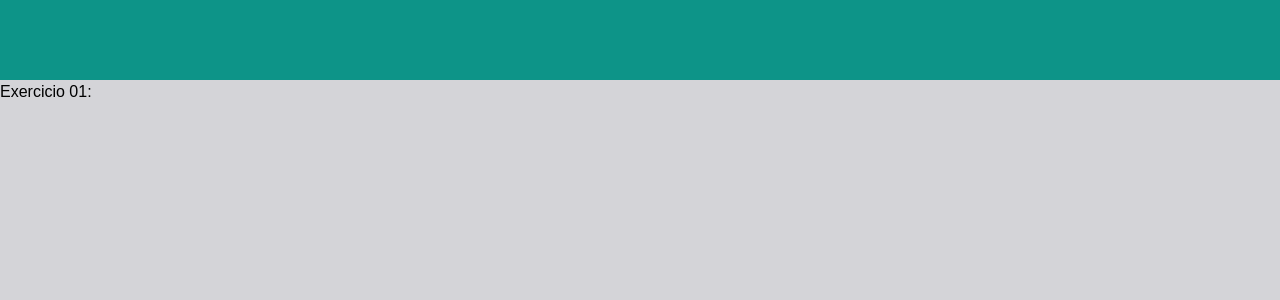
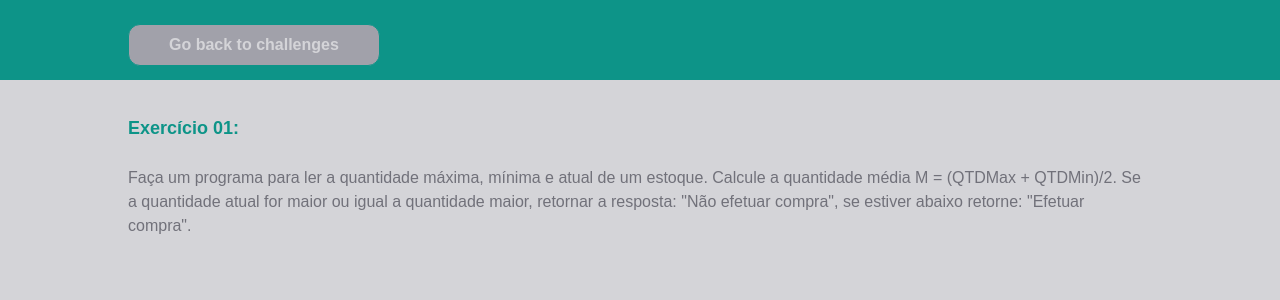
Before and after one commit to kelitasukita/training-programming-logic, a Next.js app: page /challenge-01 in a window 1280 px wide. Shown: the top 300 px of the page. Built offline with nearby package versions, Linux system fonts and the light colour scheme.

Commit message:
Create a link to go back challenge pages styles

```diff
--- a/src/app/challenge-01/page.tsx
+++ b/src/app/challenge-01/page.tsx
@@ -1,5 +1,19 @@
+/* eslint-disable react/no-unescaped-entities */
+import ButtonLink from '../components/ButtonLink';
 export default function Challenge01() {
   return (
-    <h1>Exercicio 01:</h1>
+    <>
+      <main>
+        <article className='w-4/5 mx-auto -mt-14'>
+          <ButtonLink href="/">Go back to challenges</ButtonLink>
+        </article>
+
+        <article className='w-4/5 mx-auto mt-12'>
+          <h2 className='text-teal-600 text-lg font-bold'>Exercício 01:</h2>
+          <p className='text-zinc-500 mt-6'>Faça um programa para ler a quantidade máxima, mínima e atual de um estoque. Calcule a quantidade média M = (QTDMax + QTDMin)/2. Se a quantidade atual for maior ou igual a quantidade maior, retornar a resposta: "Não efetuar compra", se estiver abaixo retorne: "Efetuar compra".</p>
+        </article>
+
+      </main >
+    </>
   )
 }
--- a/src/app/components/ButtonLink.tsx
+++ b/src/app/components/ButtonLink.tsx
@@ -3,7 +3,7 @@ import Link from 'next/link';
 export default function ButtonLink({ href, children }) {
 
   return (
-    <Link className='mt-14 mx-4' href={href}>
+    <Link className='mt-14 mr-4' href={href}>
       <button className='border border-teal-600 border-solid px-10 py-2 rounded-xl bg-zinc-400 text-zinc-300
       font-bold '>
         {children}
--- a/src/app/page.tsx
+++ b/src/app/page.tsx
@@ -1,5 +1,3 @@
-
-
 import ButtonLink from './components/ButtonLink';
 
 export default function Home() {
@@ -12,10 +10,10 @@ export default function Home() {
           </h1>
         </div>
       </article>
-      <article className='flex flex-wrap justify-center items-center w-4/5 mx-auto'>
-        <ButtonLink href="/challenge-01">
-          01
-        </ButtonLink>
+      <article className='flex flex-wrap justify-between items-center w-4/5 mx-auto'>
+
+        <ButtonLink href="/challenge-01">01</ButtonLink>
+
 
       </article>
     </main>
```
